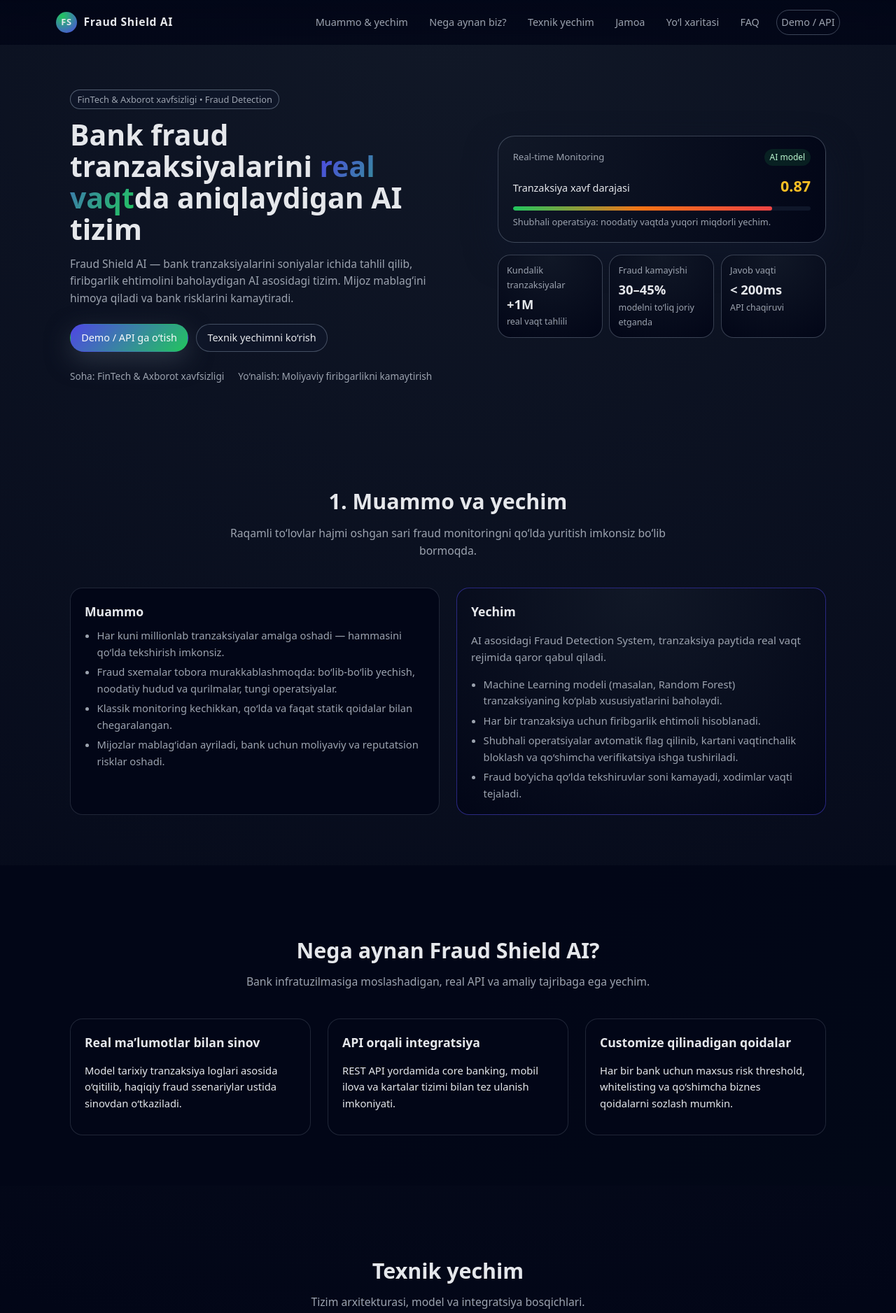
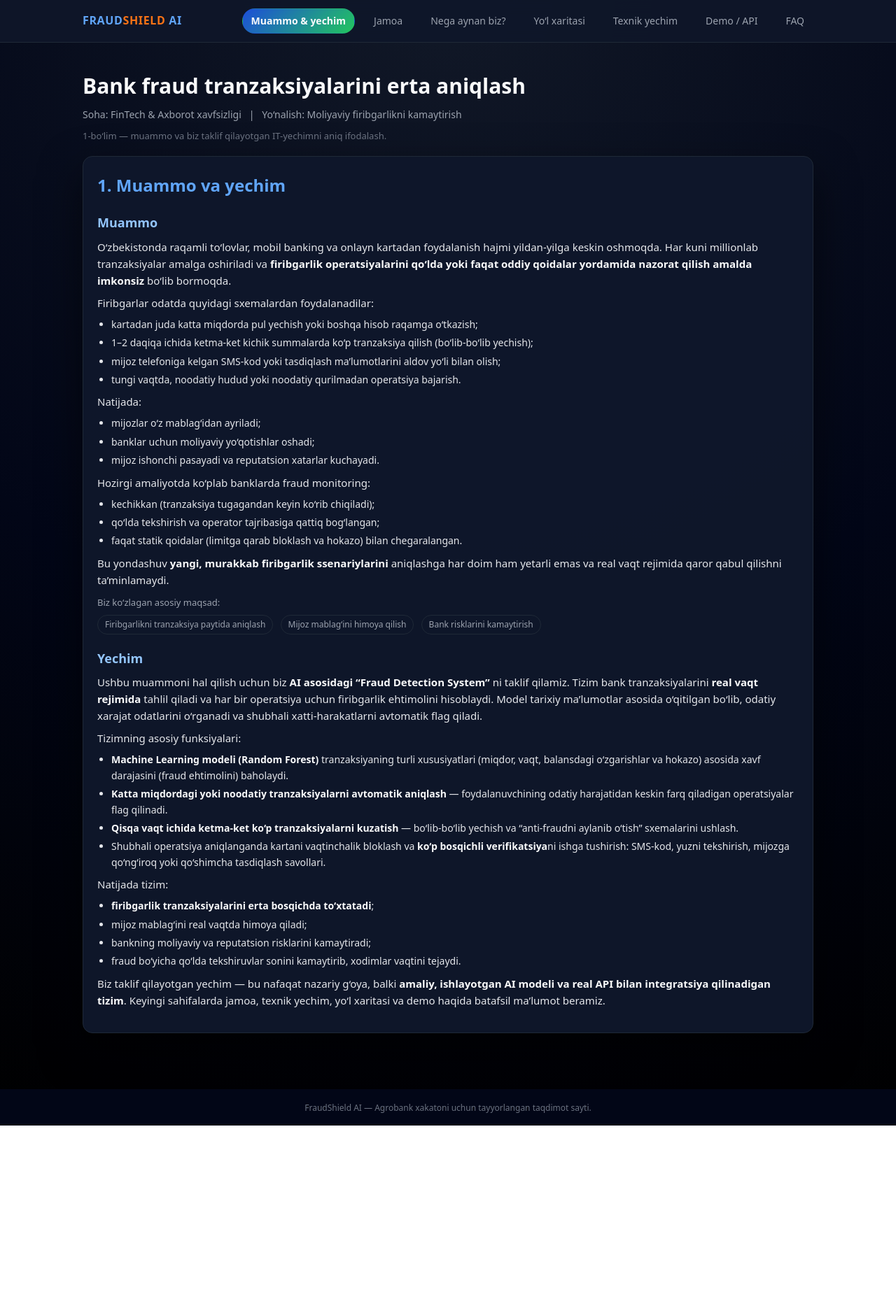
Before and after one commit to Bozorboy1277/fraud-landing, a plain HTML site: page index.html in a window 1280 px wide. Shown: the top 1877 px of the page at 70% size. After the commit the page ends 1609 px from the top, so only its background shows below. Drawn offline with Linux system fonts and the light colour scheme.

Commit message:
Update index.html

```diff
--- a/index.html
+++ b/index.html
@@ -1,389 +1,298 @@
 <!DOCTYPE html>
 <html lang="uz">
 <head>
-  <meta charset="UTF-8" />
-  <meta name="viewport" content="width=device-width, initial-scale=1.0" />
-  <title>Fraud Shield AI — Bank fraud tranzaksiyalarini erta aniqlash</title>
-  <link rel="stylesheet" href="styles.css" />
+    <meta charset="UTF-8">
+    <meta name="viewport" content="width=device-width, initial-scale=1.0">
+    <title>Muammo va yechim — Fraud Detection AI</title>
+    <style>
+        *{
+            box-sizing:border-box;
+        }
+        body{
+            margin:0;
+            padding:0;
+            background: radial-gradient(circle at top, #111827 0, #020617 55%, #000 100%);
+            color:#e5e7eb;
+            font-family: system-ui, -apple-system, BlinkMacSystemFont, "Segoe UI", sans-serif;
+            line-height:1.6;
+        }
+        a{text-decoration:none;color:inherit;}
+
+        /* Navbar */
+        .navbar{
+            position:sticky;
+            top:0;
+            z-index:10;
+            background:rgba(15,23,42,0.95);
+            backdrop-filter:blur(10px);
+            border-bottom:1px solid #1f2937;
+        }
+        .nav-inner{
+            max-width:1080px;
+            margin:0 auto;
+            padding:12px 18px;
+            display:flex;
+            align-items:center;
+            justify-content:space-between;
+        }
+        .brand{
+            font-weight:700;
+            letter-spacing:0.04em;
+            font-size:16px;
+            color:#60a5fa;
+        }
+        .brand span{
+            color:#f97316;
+        }
+        .nav-links{
+            display:flex;
+            gap:14px;
+            font-size:14px;
+            flex-wrap:wrap;
+        }
+        .nav-links a{
+            padding:6px 12px;
+            border-radius:999px;
+            border:1px solid transparent;
+            color:#9ca3af;
+        }
+        .nav-links a:hover{
+            border-color:#1d4ed8;
+            color:#e5e7eb;
+            background:rgba(37,99,235,0.08);
+        }
+        .nav-links a.active{
+            background:linear-gradient(135deg,#1d4ed8,#22c55e);
+            color:#f9fafb;
+            border-color:transparent;
+            font-weight:600;
+        }
+
+        /* Header */
+        header{
+            max-width:1080px;
+            margin:28px auto 0 auto;
+            padding:10px 18px 0 18px;
+        }
+        header h1{
+            margin:0;
+            font-size:30px;
+            color:#f9fafb;
+        }
+        header p{
+            margin:6px 0 0 0;
+            color:#9ca3af;
+            font-size:14px;
+        }
+        .tagline{
+            margin-top:8px;
+            font-size:13px;
+            color:#6b7280;
+        }
+
+        /* Main content */
+        main{
+            max-width:1080px;
+            margin:18px auto 40px auto;
+            padding:0 18px 40px 18px;
+        }
+        .card{
+            background:rgba(15,23,42,0.98);
+            border-radius:14px;
+            padding:22px 20px 26px 20px;
+            border:1px solid #1f2937;
+            box-shadow:0 24px 60px rgba(0,0,0,0.55);
+        }
+        h2{
+            margin-top:0;
+            font-size:24px;
+            color:#60a5fa;
+        }
+        h3{
+            margin-bottom:6px;
+            margin-top:20px;
+            font-size:18px;
+            color:#93c5fd;
+        }
+        p{
+            font-size:15px;
+            margin:8px 0;
+        }
+        ul{
+            margin:8px 0 8px 20px;
+            padding:0;
+            font-size:14px;
+        }
+        li{
+            margin-bottom:4px;
+        }
+        b{
+            color:#f9fafb;
+        }
+        .chip{
+            display:inline-block;
+            font-size:12px;
+            padding:3px 10px;
+            border-radius:999px;
+            border:1px solid #1f2937;
+            background:rgba(15,23,42,0.9);
+            color:#9ca3af;
+            margin-right:6px;
+            margin-top:4px;
+        }
+
+        footer{
+            text-align:center;
+            padding:16px;
+            font-size:12px;
+            color:#6b7280;
+            border-top:1px solid #020617;
+            background:#020617;
+        }
+
+        @media (max-width:700px){
+            .nav-inner{
+                flex-direction:column;
+                align-items:flex-start;
+                gap:8px;
+            }
+            header h1{
+                font-size:24px;
+            }
+        }
+    </style>
 </head>
 <body>
-  <!-- NAVBAR -->
-  <header class="navbar">
-    <div class="container nav-inner">
-      <div class="logo">
-        <span class="logo-mark">FS</span>
-        <span class="logo-text">Fraud Shield AI</span>
-      </div>
 
-      <nav class="nav-links">
-        <a href="#muammo">Muammo & yechim</a>
-        <a href="#nega-biz">Nega aynan biz?</a>
-        <a href="#texnik">Texnik yechim</a>
-        <a href="#jamoa">Jamoa</a>
-        <a href="#roadmap">Yo‘l xaritasi</a>
-        <a href="#faq">FAQ</a>
-        <a href="#demo" class="btn btn-nav">Demo / API</a>
-      </nav>
+<!-- NAVBAR -->
+<nav class="navbar">
+    <div class="nav-inner">
+        <div class="brand">
+            FRAUD<span>SHIELD</span> AI
+        </div>
+        <div class="nav-links">
+            <a href="index.html" class="active">Muammo & yechim</a>
+            <a href="team.html">Jamoa</a>
+            <a href="why-us.html">Nega aynan biz?</a>
+            <a href="roadmap.html">Yo‘l xaritasi</a>
+            <a href="tech.html">Texnik yechim</a>
+            <a href="demo.html">Demo / API</a>
+            <a href="faq.html">FAQ</a>
+        </div>
+    </div>
+</nav>
 
-      <!-- Mobile burger -->
-      <button class="burger" id="burger-btn" aria-label="Toggle navigation">
-        <span></span><span></span><span></span>
-      </button>
+<!-- HEADER -->
+<header>
+    <h1>Bank fraud tranzaksiyalarini erta aniqlash</h1>
+    <p>Soha: FinTech & Axborot xavfsizligi &nbsp; | &nbsp; Yo‘nalish: Moliyaviy firibgarlikni kamaytirish</p>
+    <div class="tagline">
+        1-bo‘lim — muammo va biz taklif qilayotgan IT-yechimni aniq ifodalash.
     </div>
+</header>
 
-    <!-- Mobile menu -->
-    <nav class="nav-mobile" id="mobile-menu">
-      <a href="#muammo">Muammo & yechim</a>
-      <a href="#nega-biz">Nega aynan biz?</a>
-      <a href="#texnik">Texnik yechim</a>
-      <a href="#jamoa">Jamoa</a>
-      <a href="#roadmap">Yo‘l xaritasi</a>
-      <a href="#faq">FAQ</a>
-      <a href="#demo" class="btn btn-nav">Demo / API</a>
-    </nav>
-  </header>
+<!-- MAIN CONTENT -->
+<main>
+    <div class="card" id="index-solution">
+        <h2>1. Muammo va yechim</h2>
 
-  <!-- HERO -->
-  <section class="hero">
-    <div class="container hero-inner">
-      <div class="hero-left">
-        <div class="badge">FinTech & Axborot xavfsizligi • Fraud Detection</div>
-        <h1>Bank fraud tranzaksiyalarini <span class="accent">real vaqt</span>da aniqlaydigan AI tizim</h1>
-        <p class="hero-sub">
-          Fraud Shield AI — bank tranzaksiyalarini soniyalar ichida tahlil qilib,
-          firibgarlik ehtimolini baholaydigan AI asosidagi tizim. Mijoz mablag‘ini
-          himoya qiladi va bank risklarini kamaytiradi.
+        <h3>Muammo</h3>
+        <p>
+            O‘zbekistonda raqamli to‘lovlar, mobil banking va onlayn kartadan foydalanish hajmi
+            yildan-yilga keskin oshmoqda. Har kuni millionlab tranzaksiyalar amalga oshiriladi va
+            <b>firibgarlik operatsiyalarini qo‘lda yoki faqat oddiy qoidalar yordamida nazorat qilish
+            amalda imkonsiz</b> bo‘lib bormoqda.
         </p>
 
-        <div class="hero-actions">
-          <a href="#demo" class="btn btn-primary">Demo / API ga o‘tish</a>
-          <a href="#texnik" class="btn btn-secondary">Texnik yechimni ko‘rish</a>
+        <p>Firibgarlar odatda quyidagi sxemalardan foydalanadilar:</p>
+        <ul>
+            <li>kartadan juda katta miqdorda pul yechish yoki boshqa hisob raqamga o‘tkazish;</li>
+            <li>1–2 daqiqa ichida ketma-ket kichik summalarda ko‘p tranzaksiya qilish (bo‘lib-bo‘lib yechish);</li>
+            <li>mijoz telefoniga kelgan SMS-kod yoki tasdiqlash ma’lumotlarini aldov yo‘li bilan olish;</li>
+            <li>tungi vaqtda, noodatiy hudud yoki noodatiy qurilmadan operatsiya bajarish.</li>
+        </ul>
+
+        <p>
+            Natijada:
+        </p>
+        <ul>
+            <li>mijozlar o‘z mablag‘idan ayriladi;</li>
+            <li>banklar uchun moliyaviy yo‘qotishlar oshadi;</li>
+            <li>mijoz ishonchi pasayadi va reputatsion xatarlar kuchayadi.</li>
+        </ul>
+
+        <p>
+            Hozirgi amaliyotda ko‘plab banklarda fraud monitoring:
+        </p>
+        <ul>
+            <li>kechikkan (tranzaksiya tugagandan keyin ko‘rib chiqiladi);</li>
+            <li>qo‘lda tekshirish va operator tajribasiga qattiq bog‘langan;</li>
+            <li>faqat statik qoidalar (limitga qarab bloklash va hokazo) bilan chegaralangan.</li>
+        </ul>
+
+        <p>
+            Bu yondashuv <b>yangi, murakkab firibgarlik ssenariylarini</b> aniqlashga har doim ham
+            yetarli emas va real vaqt rejimida qaror qabul qilishni ta’minlamaydi.
+        </p>
+
+        <div style="margin:10px 0 4px 0;font-size:13px;color:#9ca3af;">
+            Biz ko‘zlagan asosiy maqsad:
         </div>
+        <div class="chip">Firibgarlikni tranzaksiya paytida aniqlash</div>
+        <div class="chip">Mijoz mablag‘ini himoya qilish</div>
+        <div class="chip">Bank risklarini kamaytirish</div>
 
-        <div class="hero-meta">
-          <div>
-            <span class="meta-label">Soha:</span>
-            <span>FinTech & Axborot xavfsizligi</span>
-          </div>
-          <div>
-            <span class="meta-label">Yo‘nalish:</span>
-            <span>Moliyaviy firibgarlikni kamaytirish</span>
-          </div>
-        </div>
-      </div>
+        <h3>Yechim</h3>
+        <p>
+            Ushbu muammoni hal qilish uchun biz <b>AI asosidagi “Fraud Detection System”</b> ni taklif qilamiz.
+            Tizim bank tranzaksiyalarini <b>real vaqt rejimida</b> tahlil qiladi va har bir operatsiya uchun
+            firibgarlik ehtimolini hisoblaydi. Model tarixiy ma’lumotlar asosida o‘qitilgan bo‘lib,
+            odatiy xarajat odatlarini o‘rganadi va shubhali xatti-harakatlarni avtomatik flag qiladi.
+        </p>
 
-      <div class="hero-right">
-        <div class="hero-card main">
-          <div class="hero-card-header">
-            <span>Real-time Monitoring</span>
-            <span class="pill">AI model</span>
-          </div>
-          <div class="hero-card-body">
-            <div class="risk-row">
-              <span>Tranzaksiya xavf darajasi</span>
-              <span class="risk-score">0.87</span>
-            </div>
-            <div class="progress">
-              <div class="progress-fill"></div>
-            </div>
-            <p class="risk-note">Shubhali operatsiya: noodatiy vaqtda yuqori miqdorli yechim.</p>
-          </div>
-        </div>
+        <p>Tizimning asosiy funksiyalari:</p>
+        <ul>
+            <li>
+                <b>Machine Learning modeli (Random Forest)</b> tranzaksiyaning turli xususiyatlari
+                (miqdor, vaqt, balansdagi o‘zgarishlar va hokazo) asosida xavf darajasini
+                (fraud ehtimolini) baholaydi.
+            </li>
+            <li>
+                <b>Katta miqdordagi yoki noodatiy tranzaksiyalarni avtomatik aniqlash</b> —
+                foydalanuvchining odatiy harajatidan keskin farq qiladigan operatsiyalar flag qilinadi.
+            </li>
+            <li>
+                <b>Qisqa vaqt ichida ketma-ket ko‘p tranzaksiyalarni kuzatish</b> —
+                bo‘lib-bo‘lib yechish va “anti-fraudni aylanib o‘tish” sxemalarini ushlash.
+            </li>
+            <li>
+                Shubhali operatsiya aniqlanganda kartani vaqtinchalik bloklash va
+                <b>ko‘p bosqichli verifikatsiya</b>ni ishga tushirish:
+                SMS-kod, yuzni tekshirish, mijozga qo‘ng‘iroq yoki qo‘shimcha tasdiqlash savollari.
+            </li>
+        </ul>
 
-        <div class="hero-grid">
-          <div class="hero-mini-card">
-            <span class="mini-label">Kundalik tranzaksiyalar</span>
-            <span class="mini-value">+1M</span>
-            <span class="mini-caption">real vaqt tahlili</span>
-          </div>
-          <div class="hero-mini-card">
-            <span class="mini-label">Fraud kamayishi</span>
-            <span class="mini-value">30–45%</span>
-            <span class="mini-caption">modelni to‘liq joriy etganda</span>
-          </div>
-          <div class="hero-mini-card">
-            <span class="mini-label">Javob vaqti</span>
-            <span class="mini-value">&lt; 200ms</span>
-            <span class="mini-caption">API chaqiruvi</span>
-          </div>
-        </div>
-      </div>
+        <p>
+            Natijada tizim:
+        </p>
+        <ul>
+            <li><b>firibgarlik tranzaksiyalarini erta bosqichda to‘xtatadi</b>;</li>
+            <li>mijoz mablag‘ini real vaqtda himoya qiladi;</li>
+            <li>bankning moliyaviy va reputatsion risklarini kamaytiradi;</li>
+            <li>fraud bo‘yicha qo‘lda tekshiruvlar sonini kamaytirib, xodimlar vaqtini tejaydi.</li>
+        </ul>
+
+        <p>
+            Biz taklif qilayotgan yechim — bu nafaqat nazariy g‘oya, balki
+            <b>amaliy, ishlayotgan AI modeli va real API bilan integratsiya qilinadigan tizim</b>.
+            Keyingi sahifalarda jamoa, texnik yechim, yo‘l xaritasi va demo haqida batafsil ma’lumot beramiz.
+        </p>
     </div>
-  </section>
+</main>
 
-  <!-- MUAMMO & YECHIM -->
-  <section id="muammo" class="section">
-    <div class="container">
-      <div class="section-header">
-        <h2>1. Muammo va yechim</h2>
-        <p>Raqamli to‘lovlar hajmi oshgan sari fraud monitoringni qo‘lda yuritish imkonsiz bo‘lib bormoqda.</p>
-      </div>
+<footer>
+    FraudShield AI — Agrobank xakatoni uchun tayyorlangan taqdimot sayti.
+</footer>
 
-      <div class="grid-2">
-        <div class="card">
-          <h3>Muammo</h3>
-          <ul class="list">
-            <li>Har kuni millionlab tranzaksiyalar amalga oshadi — hammasini qo‘lda tekshirish imkonsiz.</li>
-            <li>Fraud sxemalar tobora murakkablashmoqda: bo‘lib-bo‘lib yechish, noodatiy hudud va qurilmalar, tungi operatsiyalar.</li>
-            <li>Klassik monitoring kechikkan, qo‘lda va faqat statik qoidalar bilan chegaralangan.</li>
-            <li>Mijozlar mablag‘idan ayriladi, bank uchun moliyaviy va reputatsion risklar oshadi.</li>
-          </ul>
-        </div>
-        <div class="card accent-card">
-          <h3>Yechim</h3>
-          <p class="card-lead">
-            AI asosidagi Fraud Detection System, tranzaksiya paytida real vaqt rejimida qaror qabul qiladi.
-          </p>
-          <ul class="list">
-            <li>Machine Learning modeli (masalan, Random Forest) tranzaksiyaning ko‘plab xususiyatlarini baholaydi.</li>
-            <li>Har bir tranzaksiya uchun firibgarlik ehtimoli hisoblanadi.</li>
-            <li>Shubhali operatsiyalar avtomatik flag qilinib, kartani vaqtinchalik bloklash va qo‘shimcha verifikatsiya ishga tushiriladi.</li>
-            <li>Fraud bo‘yicha qo‘lda tekshiruvlar soni kamayadi, xodimlar vaqti tejaladi.</li>
-          </ul>
-        </div>
-      </div>
-    </div>
-  </section>
-
-  <!-- NEGA AYNAN BIZ? -->
-  <section id="nega-biz" class="section section-muted">
-    <div class="container">
-      <div class="section-header">
-        <h2>Nega aynan Fraud Shield AI?</h2>
-        <p>Bank infratuzilmasiga moslashadigan, real API va amaliy tajribaga ega yechim.</p>
-      </div>
-
-      <div class="grid-3">
-        <div class="card small-card">
-          <h3>Real ma’lumotlar bilan sinov</h3>
-          <p>Model tarixiy tranzaksiya loglari asosida o‘qitilib, haqiqiy fraud ssenariylar ustida sinovdan o‘tkaziladi.</p>
-        </div>
-        <div class="card small-card">
-          <h3>API orqali integratsiya</h3>
-          <p>REST API yordamida core banking, mobil ilova va kartalar tizimi bilan tez ulanish imkoniyati.</p>
-        </div>
-        <div class="card small-card">
-          <h3>Customize qilinadigan qoidalar</h3>
-          <p>Har bir bank uchun maxsus risk threshold, whitelisting va qo‘shimcha biznes qoidalarni sozlash mumkin.</p>
-        </div>
-      </div>
-    </div>
-  </section>
-
-  <!-- TEXNIK YECHIM -->
-  <section id="texnik" class="section">
-    <div class="container">
-      <div class="section-header">
-        <h2>Texnik yechim</h2>
-        <p>Tizim arxitekturasi, model va integratsiya bosqichlari.</p>
-      </div>
-
-      <div class="grid-2">
-        <div class="card">
-          <h3>Arxitektura</h3>
-          <ul class="list">
-            <li>Real-time scoring uchun alohida fraud detection servisi.</li>
-            <li>Feature engineering: miqdor, vaqt, geolokatsiya, balans o‘zgarishlari, qurilma fingerprint va boshqalar.</li>
-            <li>Model serveri: o‘qitilgan ML modeli (Random Forest / Gradient Boosting va hokazo).</li>
-            <li>Monitoring va loglash: Prometheus / Grafana / ELK stack orqali kuzatuv.</li>
-          </ul>
-        </div>
-        <div class="card">
-          <h3>Model imkoniyatlari</h3>
-          <ul class="list">
-            <li>Imbalanced ma’lumotlar bilan ishlash (fraud case’lar kam bo‘lsa ham).</li>
-            <li>Threshold sozlash orqali false positive/false negative balansini bank siyosatiga moslashtirish.</li>
-            <li>Explainability: har bir qaror uchun asosiy feature’lar ulushi (feature importance).</li>
-            <li>Online va offline retraining: modelni ma’lumot yangilanishiga moslab qayta o‘qitish.</li>
-          </ul>
-        </div>
-      </div>
-    </div>
-  </section>
-
-  <!-- YO'L XARITASI -->
-  <section id="roadmap" class="section section-muted">
-    <div class="container">
-      <div class="section-header">
-        <h2>Yo‘l xaritasi</h2>
-        <p>Pilotdan to to‘liq joriy etishgacha bo‘lgan bosqichlar.</p>
-      </div>
-
-      <div class="timeline">
-        <div class="timeline-item">
-          <div class="timeline-dot"></div>
-          <div class="timeline-content">
-            <h3>1-bosqich: Pilot integratsiya</h3>
-            <p>Bir nechta kartalar segmenti yoki bitta mahsulot bo‘yicha pilot loyihani ishga tushirish.</p>
-          </div>
-        </div>
-        <div class="timeline-item">
-          <div class="timeline-dot"></div>
-          <div class="timeline-content">
-            <h3>2-bosqich: Modelni kalibrlash</h3>
-            <p>Bankning real ma’lumotlari asosida threshold va qoidalarni moslashtirish, xodimlar feedbackiga asoslangan tuning.</p>
-          </div>
-        </div>
-        <div class="timeline-item">
-          <div class="timeline-dot"></div>
-          <div class="timeline-content">
-            <h3>3-bosqich: Full-scale joriy etish</h3>
-            <p>Barcha tranzaksiya kanallari (mobil, web, POS, ATM) bo‘yicha fraud scoringni ishga tushirish.</p>
-          </div>
-        </div>
-      </div>
-    </div>
-  </section>
-
-  <!-- JAMOA -->
-  <section id="jamoa" class="section">
-    <div class="container">
-      <div class="section-header">
-        <h2>Jamoa</h2>
-        <p>Data Science, axborot xavfsizligi va banking tajribasiga ega mutaxassislar.</p>
-      </div>
-
-      <div class="grid-3">
-        <div class="card team-card">
-          <div class="avatar">J</div>
-          <h3>Lead Data Scientist</h3>
-          <p>Fraud detection bo‘yicha ML modellari, feature engineering va model monitoring.</p>
-        </div>
-        <div class="card team-card">
-          <div class="avatar">S</div>
-          <h3>Security Engineer</h3>
-          <p>Bank tizimlari bilan xavfsiz integratsiya, audit va log analitika.</p>
-        </div>
-        <div class="card team-card">
-          <div class="avatar">B</div>
-          <h3>Backend / API Engineer</h3>
-          <p>Yuqori yuklamali API, real-time processing va monitoring servislarini qurish.</p>
-        </div>
-      </div>
-    </div>
-  </section>
-
-  <!-- FAQ -->
-  <section id="faq" class="section section-muted">
-    <div class="container">
-      <div class="section-header">
-        <h2>FAQ</h2>
-        <p>Ko‘p beriladigan savollarga qisqa javoblar.</p>
-      </div>
-
-      <div class="faq-list">
-        <details class="faq-item" open>
-          <summary>Modelni bizning bank infratuzilmamizga integratsiya qilish qancha vaqt oladi?</summary>
-          <p>Odatda pilot integratsiya 2–4 hafta ichida yakunlanadi. Bu vaqt davomida API ulanishi, test muhiti va dastlabki threshold sozlanadi.</p>
-        </details>
-
-        <details class="faq-item">
-          <summary>Model noto‘g‘ri flag qilsa-chi?</summary>
-          <p>Threshold va qo‘shimcha qoidalar moslashtiriladi, analitiklar feedbacki asosida model tuning qilinadi. False positive darajasini biznes talablariga moslab yo‘lga qo‘yamiz.</p>
-        </details>
-
-        <details class="faq-item">
-          <summary>Ma’lumotlar bizdan tashqariga chiqmaydimi?</summary>
-          <p>Tizim on-premise va yopiq konturda o‘rnatilishi mumkin. Ma’lumotlar bank infratuzilmasidan tashqariga chiqmasdan, lokal serverlarda qayta ishlanadi.</p>
-        </details>
-      </div>
-    </div>
-  </section>
-
-  <!-- DEMO / API -->
-  <section id="demo" class="section section-accent">
-    <div class="container demo-inner">
-      <div>
-        <h2>Demo / API ga ulanish</h2>
-        <p>Test ma’lumotlari bilan real vaqt scoringni sinab ko‘ring yoki banking tizimingizga sand-box orqali ulaning.</p>
-        <ul class="list">
-          <li>Sandbox muhiti uchun API kalitlar</li>
-          <li>Swagger / OpenAPI hujjatlar</li>
-          <li>Misol keltirilgan kodlar (Python, Node.js va hokazo)</li>
-        </ul>
-      </div>
-
-      <!-- Bu yerda o'zingdagi backend/API endpoint’iga form / link ulab qo‘yasan -->
-      <form class="card demo-form">
-        <h3>Demo so‘rash</h3>
-        <label>
-          <span>Ism-familya</span>
-          <input type="text" placeholder="Ismingiz" required />
-        </label>
-        <label>
-          <span>Bank / Tashkilot nomi</span>
-          <input type="text" placeholder="Tashkilot nomi" required />
-        </label>
-        <label>
-          <span>Kontakt email</span>
-          <input type="email" placeholder="email@example.com" required />
-        </label>
-        <button type="submit" class="btn btn-primary btn-full">So‘rov yuborish</button>
-        <p class="form-note">Formani backend’ingga ulash uchun endpoint’ni bu yerga qo‘shasan.</p>
-      </form>
-    </div>
-  </section>
-
-  <!-- FOOTER -->
-  <footer class="footer">
-    <div class="container footer-inner">
-      <div class="footer-left">
-        <span class="logo-mark small">FS</span>
-        <span>Fraud Shield AI</span>
-      </div>
-      <div class="footer-right">
-        <span>© <span id="year"></span> Fraud Shield AI. Barcha huquqlar himoyalangan.</span>
-      </div>
-    </div>
-  </footer>
-
-  <script>
-    // Navbar scroll shadow
-    const navbar = document.querySelector('.navbar');
-    window.addEventListener('scroll', () => {
-      if (window.scrollY > 10) {
-        navbar.classList.add('navbar-scrolled');
-      } else {
-        navbar.classList.remove('navbar-scrolled');
-      }
-    });
-
-    // Mobile menu
-    const burgerBtn = document.getElementById('burger-btn');
-    const mobileMenu = document.getElementById('mobile-menu');
-
-    burgerBtn.addEventListener('click', () => {
-      mobileMenu.classList.toggle('open');
-      burgerBtn.classList.toggle('open');
-    });
-
-    // Close mobile menu on link click
-    mobileMenu.querySelectorAll('a').forEach((link) => {
-      link.addEventListener('click', () => {
-        mobileMenu.classList.remove('open');
-        burgerBtn.classList.remove('open');
-      });
-    });
-
-    // Smooth scroll
-    document.querySelectorAll('a[href^="#"]').forEach((anchor) => {
-      anchor.addEventListener('click', function (e) {
-        const targetId = this.getAttribute('href');
-        if (targetId.length > 1) {
-          e.preventDefault();
-          const el = document.querySelector(targetId);
-          if (el) {
-            window.scrollTo({
-              top: el.offsetTop - 80,
-              behavior: 'smooth',
-            });
-          }
-        }
-      });
-    });
-
-    // Footer year
-    document.getElementById('year').textContent = new Date().getFullYear();
-  </script>
 </body>
 </html>
```
